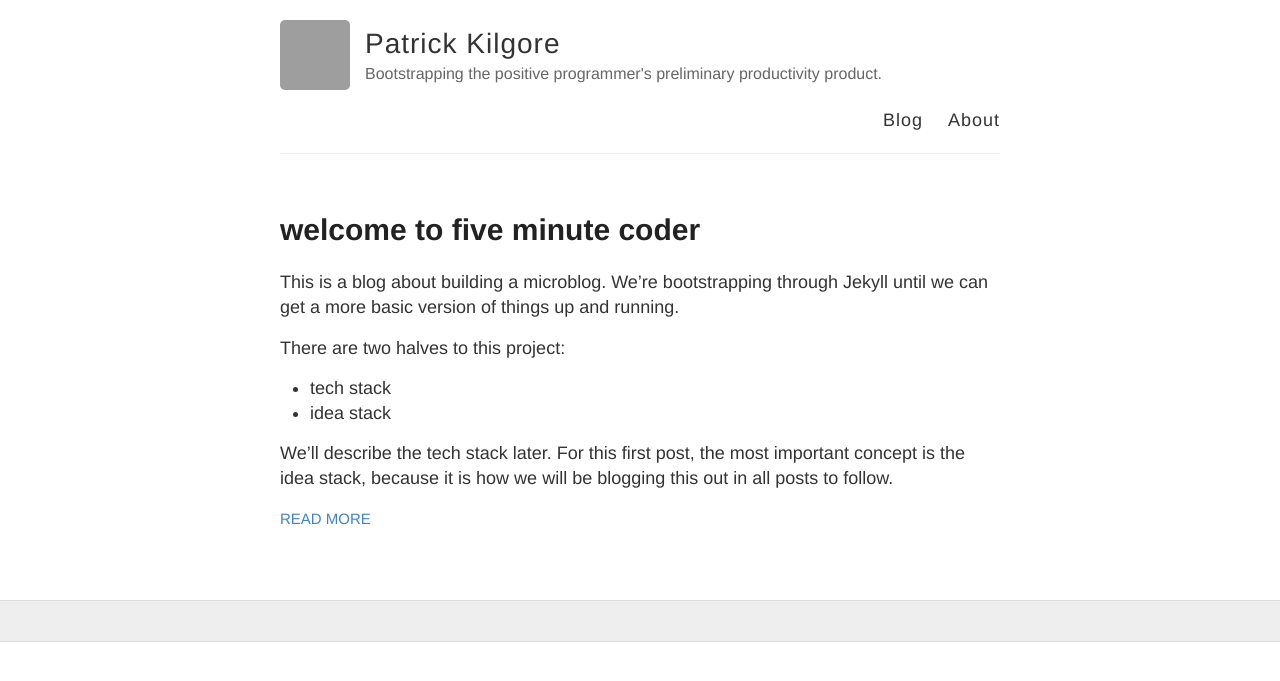
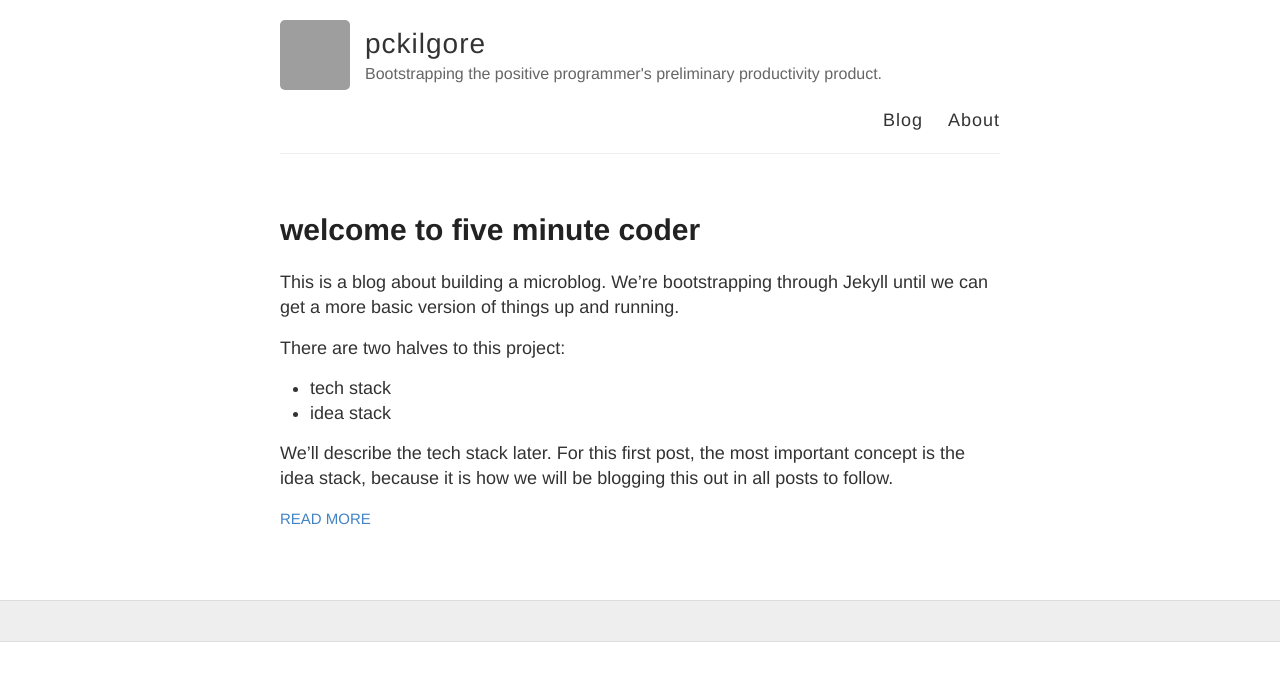
Before and after one commit to pckilgore/fiveminutecoder, a Jekyll site: the page built from index.html, in a window 1280 px wide. Shown: the top 681 px of the page. Built offline with Jekyll 4.4.1, drawn with Linux system fonts in a browser that asks for light colours; grey boxes are pictures that could not be loaded.

Commit message:
Update _config.yml

```diff
--- a/_config.yml
+++ b/_config.yml
@@ -3,7 +3,7 @@
 #
 
 # Name of your site (displayed in the header)
-name: Patrick Kilgore
+name: pckilgore
 
 # Short bio or description (displayed in the header)
 description: Bootstrapping the positive programmer's preliminary productivity product.
```
